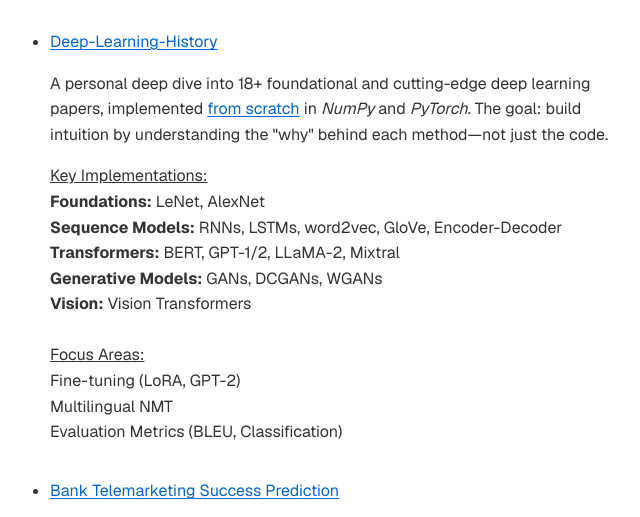
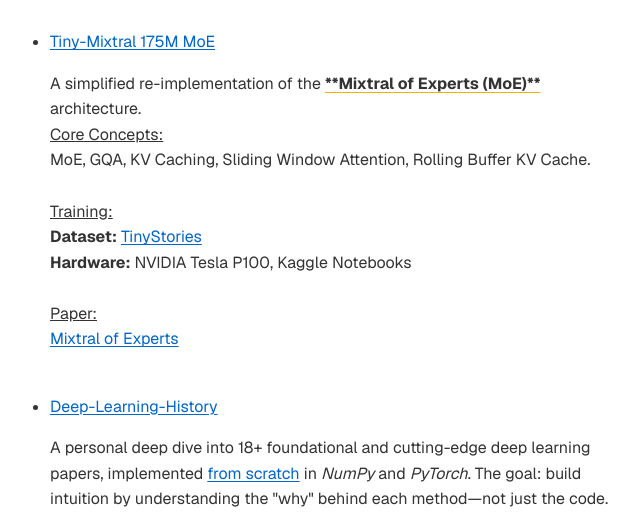
Before and after one commit to kabir2505/kabir2505.github.io, a plain HTML site: page index.html in a window 1280 px wide. Shown: the part 718-1235 px from the top of the page, without its empty margins (314-954 px from the left). Drawn offline with nearby package versions, Linux system fonts and the light colour scheme.

Commit message:
update projects

```diff
--- a/index.html
+++ b/index.html
@@ -49,6 +49,23 @@
 
     <div class="Projects">
         <ul>
+
+   <li>
+    <a href="https://github.com/kabir2505/tiny-mixtral">Tiny-Mixtral 175M MoE</a>
+    <p>
+        A simplified re-implementation of the <b> <u class="highlight-underline">**Mixtral of Experts (MoE)**</u></b> architecture. <br>   <u>Core Concepts:</u><br>
+    MoE, GQA, KV Caching, Sliding Window Attention, Rolling Buffer KV Cache.<br><br>
+
+    <u>Training:</u><br>
+    <b>Dataset:</b> <a href="https://huggingface.co/datasets/tiny_stories">TinyStories</a><br>
+    <b>Hardware:</b> NVIDIA Tesla P100, Kaggle Notebooks<br><br>
+
+    <u>Paper:</u><br>
+    <a href="https://arxiv.org/abs/2401.04088">Mixtral of Experts</a>
+</li>
+
+<br>
+
     <li>
         <a href="https://github.com/kabir2505/Deep-Learning-History">Deep-Learning-History</a>
         <p>
--- a/styles.css
+++ b/styles.css
@@ -62,11 +62,6 @@ a:hover {
        text-decoration: underline;
    }
 
-   .lore {
-       font-style: italic;
-       margin: 1.5rem 0;
-       line-height: 1.7;
-   }
 
    .footer {
        margin-top: 3rem;
```
